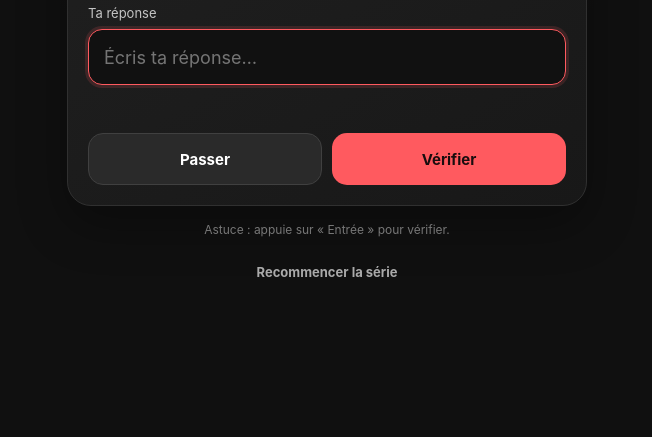
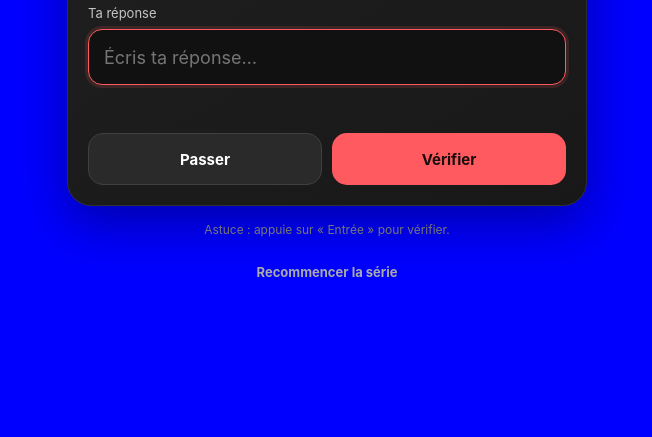
Before and after one commit to Bastien00157/Verbes-Irregulier, a plain HTML site: page index.html in a window 1280 px wide. Shown: the part 363-800 px from the top of the page, without its empty margins (313-965 px from the left). Drawn offline with Linux system fonts and the light colour scheme.

Commit message:
Update background color to blue
Changed background color to blue.

```diff
--- a/index.html
+++ b/index.html
@@ -22,7 +22,7 @@
     body {
       margin: 0;
       min-height: 100vh;
-      background: radial-gradient(ellipse at 50% -15%, #392023 0, transparent 48%), var(--bg);
+      background: blue;
       color: #f7f7f7;
       font-family: -apple-system, BlinkMacSystemFont, "Segoe UI", Arial, sans-serif;
       padding: calc(24px + env(safe-area-inset-top)) 18px calc(28px + env(safe-area-inset-bottom));
```
